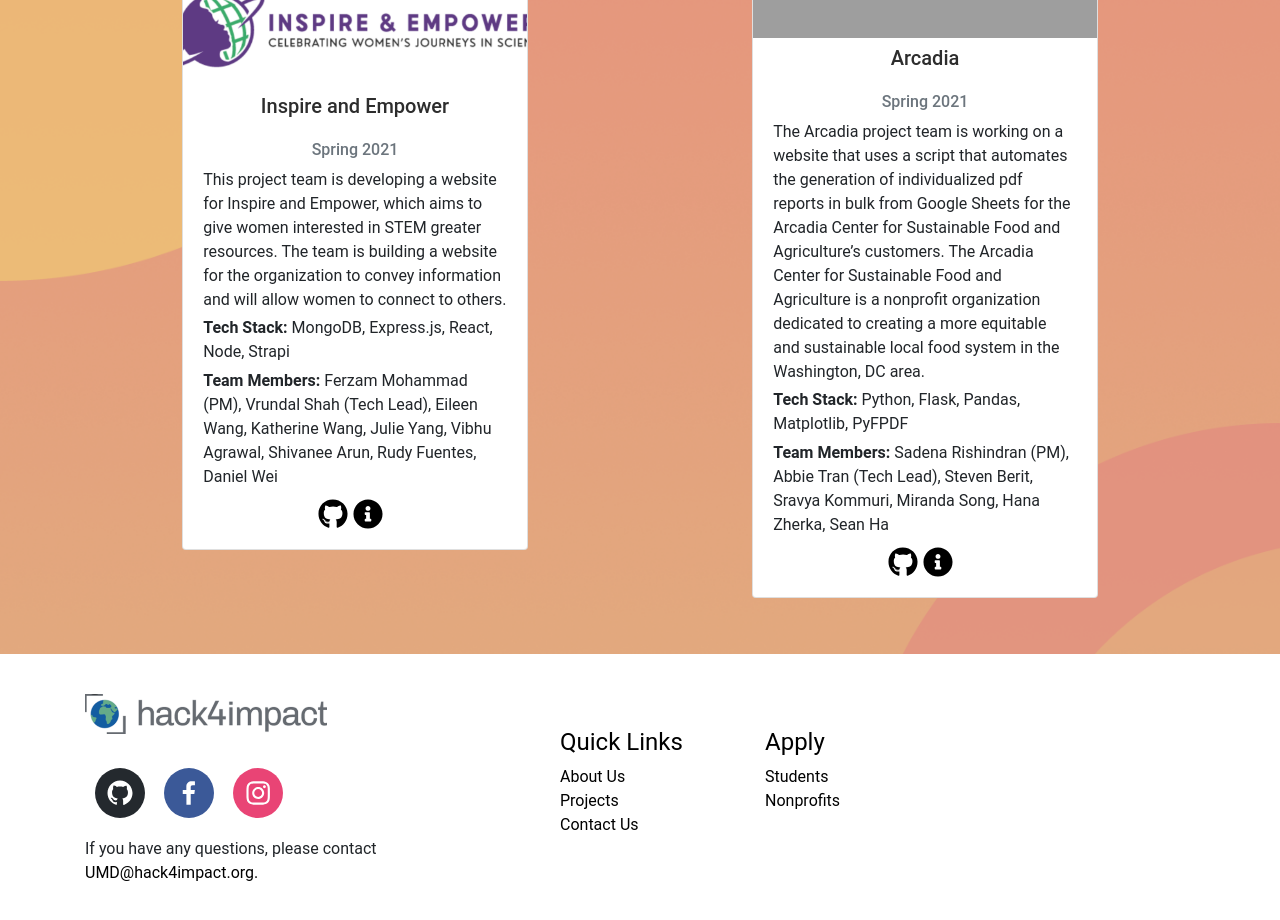
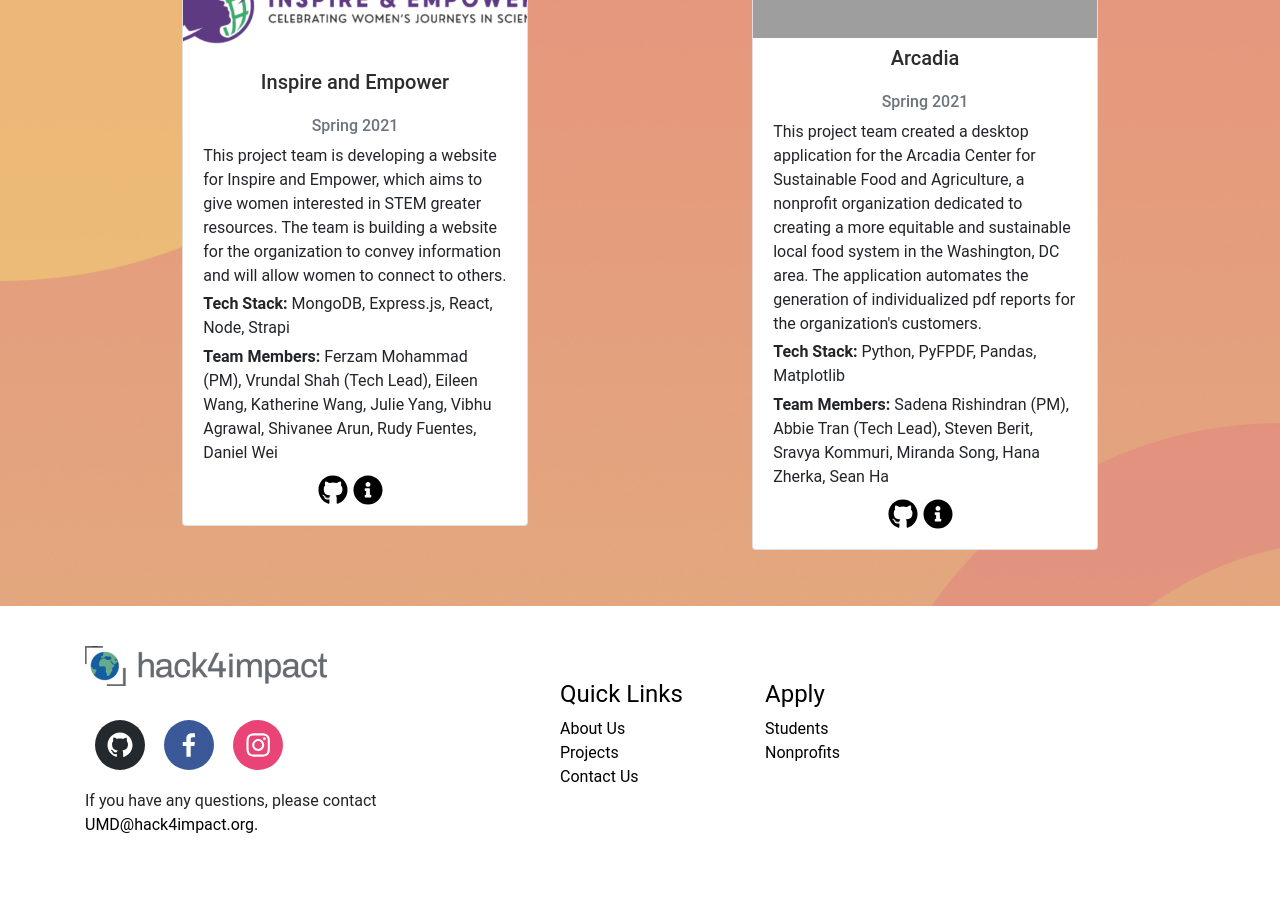
Before and after one commit to Hack4Impact-UMD/chapter-website, a React (Create React App) app: page /projects in a window 1280 px wide. Shown: the part 1080-2000 px from the top of the page. After the commit the page ends 1952 px from the top, so only its background shows below. Built offline with nearby package versions, Linux system fonts and the light colour scheme; grey boxes are pictures that could not be loaded.

Commit message:
Edited description

```diff
--- a/src/pages/Projects/index.js
+++ b/src/pages/Projects/index.js
@@ -59,13 +59,12 @@
     {
         name: 'Arcadia',
         image: './Arcadia.png',
-        description: 'The Arcadia project team is working on a website that \
-        uses a script that automates the generation of individualized pdf reports \
-        in bulk from Google Sheets for the Arcadia Center for Sustainable Food and \
-        Agriculture’s customers. The Arcadia Center for Sustainable Food and Agriculture \
-        is a nonprofit organization dedicated to creating a more equitable and sustainable \
-        local food system in the Washington, DC area.',
-        techstack: 'Python, Flask, Pandas, Matplotlib, PyFPDF',
+        description: 'This project team created a desktop application \
+        for the Arcadia Center for Sustainable Food and \
+        Agriculture, a nonprofit organization dedicated to creating a more equitable and sustainable \
+        local food system in the Washington, DC area. The application automates the generation of individualized pdf reports \
+        for the organization\'s customers.',
+        techstack: 'Python, PyFPDF, Pandas, Matplotlib',
         members: 'Sadena Rishindran (PM), Abbie Tran (Tech Lead), Steven Berit, Sravya Kommuri, Miranda Song, Hana Zherka, Sean Ha',
         github: 'https://github.com/Hack4Impact-UMD/Arcadia',
         nonprofit: '',
```
